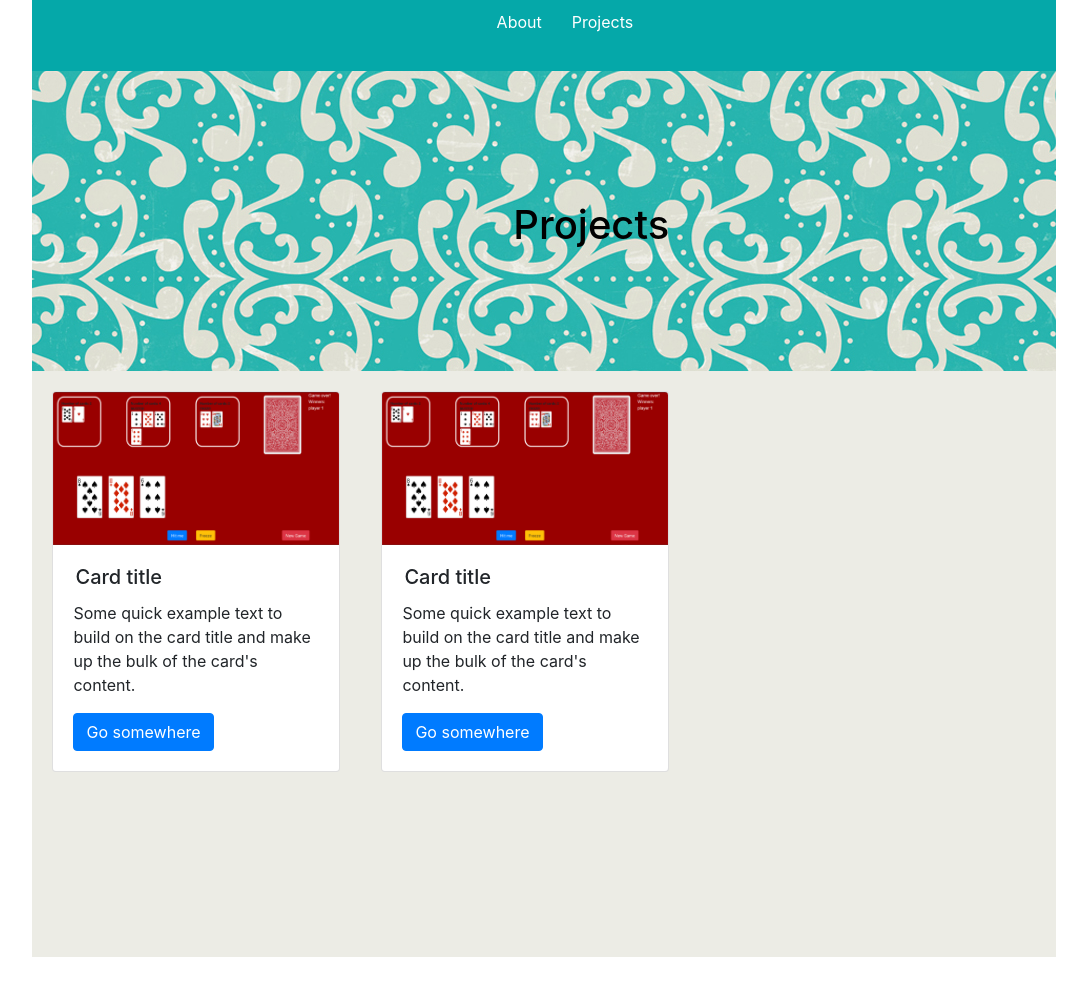
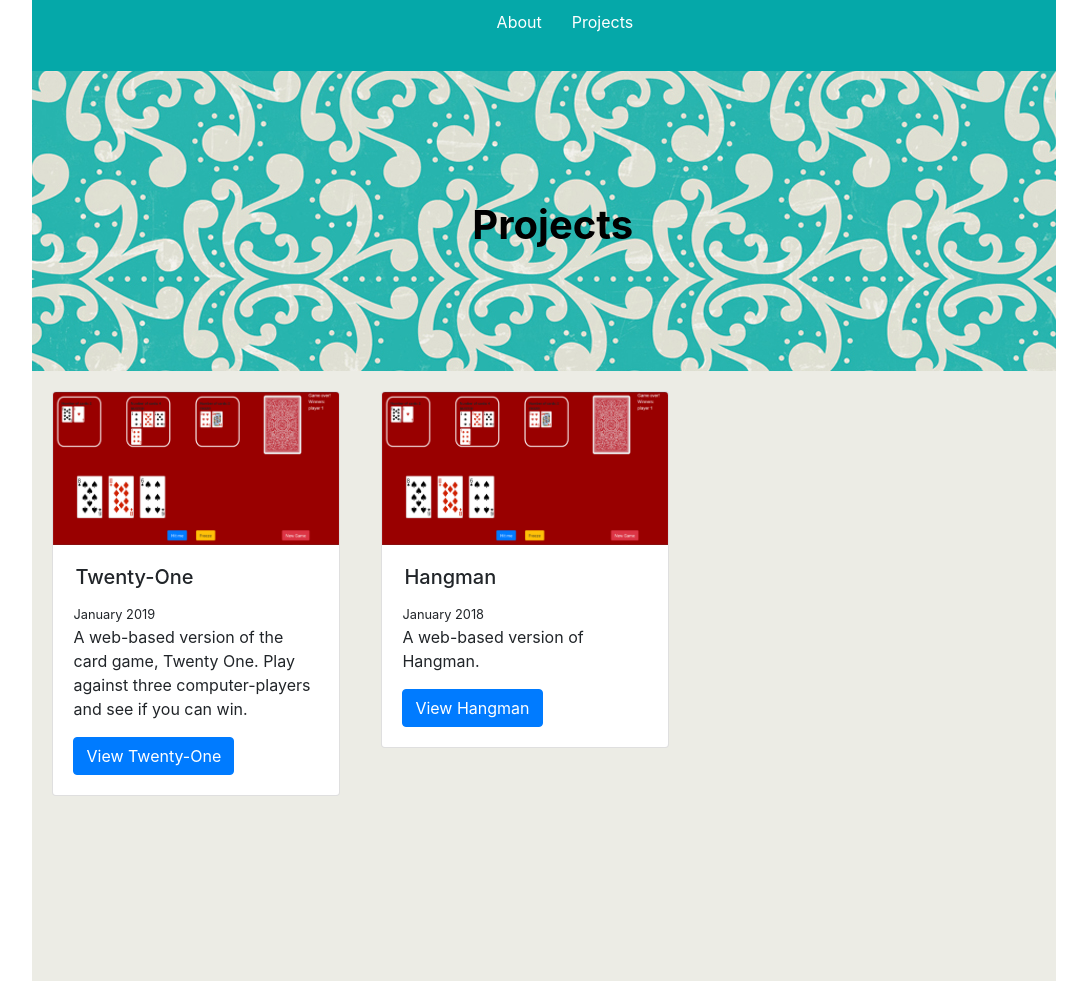
Before and after one commit to naomi-rc/naomi-rc.github.io, a Jekyll site: the page projects.html, which Jekyll copies as it is, in a window 1280 px wide. Shown: the whole page, without its empty margins (96-1183 px from the left). Built offline with Jekyll 4.4.1, drawn with Linux system fonts in a browser that asks for light colours; nearby versions of some CDN libraries; before the commit the page ends 963 px from its top, so only the background shows below that.

Commit message:
added hangman to projects

```diff
--- a/projects.html
+++ b/projects.html
@@ -18,21 +18,22 @@
 		<div class="card" style="width: 18rem;">
   			<img class="card-img-top" src="images/twenty-one.png" alt="Card image cap">
   			<div class="card-body">
-	    		<h5 class="card-title">Card title</h5>
-	    		<p class="card-text">Some quick example text to build on the card title and make up the bulk of the card's content.</p>
-	    		<a href="#" class="btn btn-primary">Go somewhere</a>
+	    		<h5 class="card-title">Twenty-One</h5>
+	    		<small>January 2019</small>
+	    		<p class="card-text">A web-based version of the card game, Twenty One. Play against three computer-players and see if you can win.</p>
+	    		<a href="https://naomi-rc.github.io/twenty-one/" class="btn btn-primary">View Twenty-One</a>
   			</div>
 		</div>
 
 		<div class="card" style="width: 18rem;">
   			<img class="card-img-top" src="images/twenty-one.png" alt="Card image cap">
   			<div class="card-body">
-	    		<h5 class="card-title">Card title</h5>
-	    		<p class="card-text">Some quick example text to build on the card title and make up the bulk of the card's content.</p>
-	    		<a href="#" class="btn btn-primary">Go somewhere</a>
+	    		<h5 class="card-title">Hangman</h5>
+	    		<small>January 2018</small>
+	    		<p class="card-text">A web-based version of Hangman.</p>
+	    		<a href="https://naomi-rc.github.io/hangman/" class="btn btn-primary">View Hangman</a>
   			</div>
 		</div>
-
 
 
 
--- a/styles.css
+++ b/styles.css
@@ -47,12 +47,14 @@ body {
 	height: 300px;
 	background: url("images/header_image2.jpg");
 
+
 }
 #main_heading {
 	position: relative;
+	font-weight: bold;
 	color: black;
 	top: 130px;
-	left: 47%;
+	left: 43%;
 	z-index: 2;
 }
 
```
